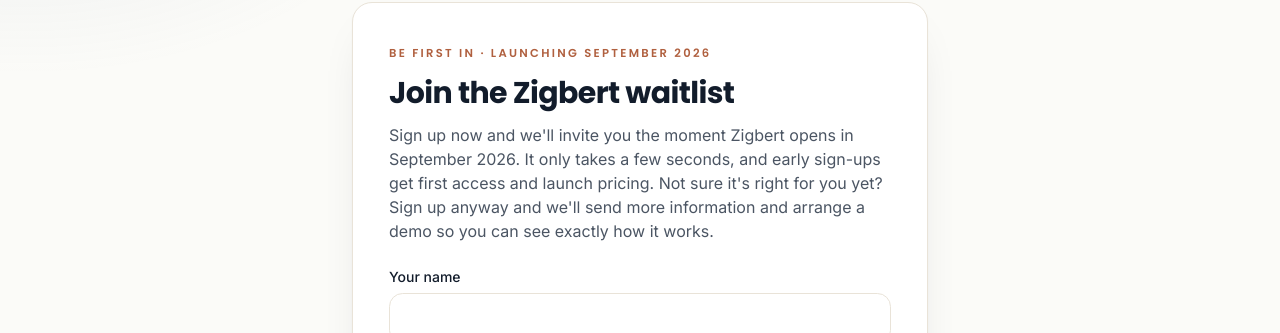
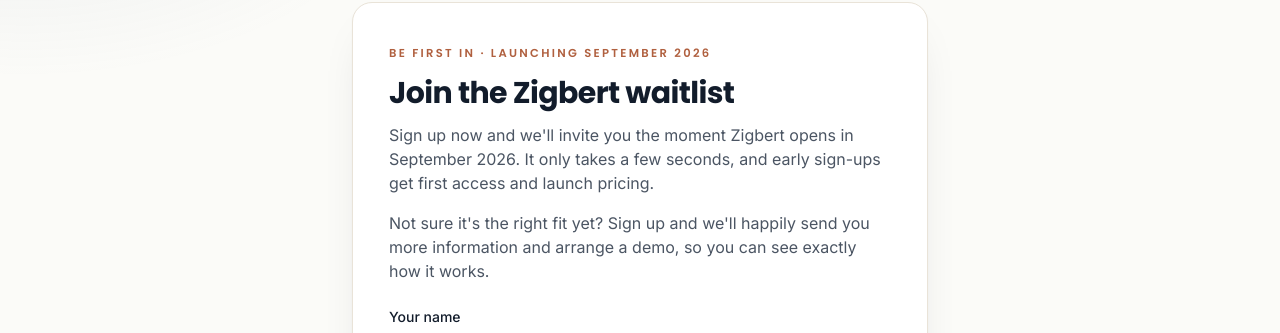
Before and after one commit to TwentySixConsulting/zigbert-waitlist, a React (Vite) app: page / in a window 1280 px wide. Shown: the part 9800-10133 px from the top of the page. Built offline with nearby package versions, Linux system fonts and the light colour scheme; no server answers; the HTML template or start-up script is replaced by a standard one.

Commit message:
Waitlist: split reassurance into its own spaced paragraph; friendlier wording
Co-Authored-By: Claude Opus 4.8 (1M context) <noreply@anthropic.com>

```diff
--- a/src/components/WaitlistForm.tsx
+++ b/src/components/WaitlistForm.tsx
@@ -87,6 +87,7 @@ export default function WaitlistForm() {
       <span className="eyebrow">{waitlist.eyebrow}</span>
       <h2 className="display mt-3 text-2xl font-bold sm:text-3xl">{waitlist.title}</h2>
       <p className="mt-3 text-muted">{waitlist.body}</p>
+      <p className="mt-4 text-muted">{waitlist.reassure}</p>
 
       <form className="mt-6 space-y-4" onSubmit={onSubmit} noValidate>
         <Field label={f.name} name="name" error={errors.name} autoComplete="name" />
--- a/src/lib/copy.ts
+++ b/src/lib/copy.ts
@@ -340,7 +340,8 @@ export const methodologyTeaser = {
 export const waitlist = {
   eyebrow: "Be first in · Launching September 2026",
   title: "Join the Zigbert waitlist",
-  body: "Sign up now and we'll invite you the moment Zigbert opens in September 2026. It only takes a few seconds, and early sign-ups get first access and launch pricing. Not sure it's right for you yet? Sign up anyway and we'll send more information and arrange a demo so you can see exactly how it works.",
+  body: "Sign up now and we'll invite you the moment Zigbert opens in September 2026. It only takes a few seconds, and early sign-ups get first access and launch pricing.",
+  reassure: "Not sure it's the right fit yet? Sign up and we'll happily send you more information and arrange a demo, so you can see exactly how it works.",
   contactLead: "Prefer to talk first? Get in touch to find out more:",
   perk:
     "Want a taste now? Once you're on the list, send us your 5–10 hardest roles and we'll show you the market rate, how confident the benchmark is, and where your pay sits.",
```
